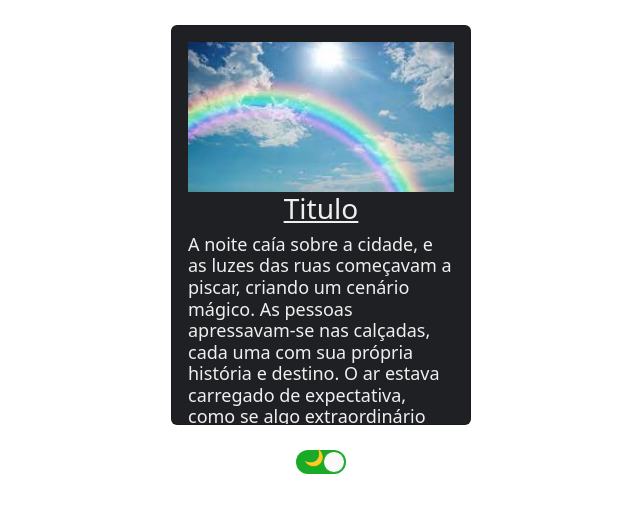
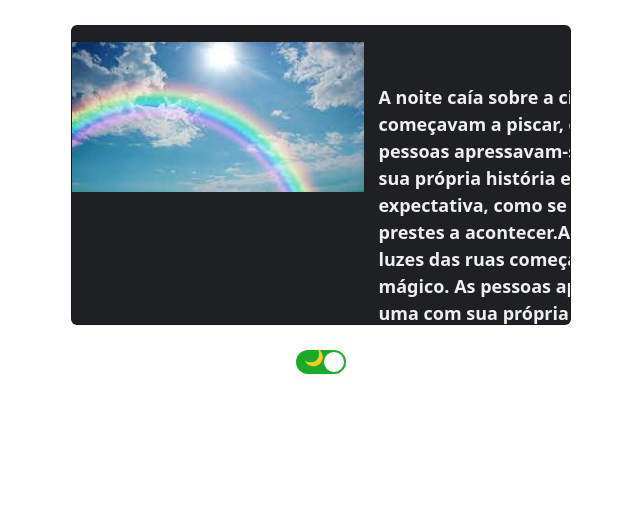
Before and after one commit to Kirnic21/vcard-template, a React (Vite) app: page / in a window 768 px wide. Shown: the top 512 px of the page, without its empty margins (63-703 px from the left). Built offline with nearby package versions, Linux system fonts and the light colour scheme.

Commit message:
added media query

```diff
--- a/src/Frente.jsx
+++ b/src/Frente.jsx
@@ -7,10 +7,10 @@ const Frente = () => {
       <img className="imagem" src={ss}></img>
       <div className='texto'>
       <h2 className="titulo">Titulo</h2>
-      <h3 className='descricao'>
+      <p className='descricao'>
       A noite caía sobre a cidade, e as luzes das ruas começavam a piscar, criando um cenário mágico. As pessoas apressavam-se nas calçadas, cada uma com sua própria história e destino. O ar estava carregado de expectativa, como se algo extraordinário estivesse prestes a acontecer.A noite caía sobre a cidade, e as luzes das ruas começavam a piscar, criando um cenário mágico. As pessoas apressavam-se nas calçadas, cada uma com sua própria história e destino. O ar estava carregado de expectativa, como se algo extraordinário estivesse prestes a acontecer.A noite caía sobre a cidade, e as luzes das ruas começavam a piscar, criando um cenário mágico. As pessoas apressavam-se nas calçadas, cada uma com sua própria história e destino. O ar estava carregado de expectativa, como se algo extraordinário estivesse prestes a acontecer.A noite caía sobre a cidade, e as luzes das ruas começavam a piscar, criando um cenário mágico. As pessoas apressavam-se nas calçadas, cada uma com sua própria história e destino. O ar estava carregado de expectativa, como se algo extraordinário estivesse prestes a acontecer.
 
-</h3>
+</p>
 </div>
     </div>
   );
--- a/src/styles.scss
+++ b/src/styles.scss
@@ -77,7 +77,8 @@ body.dark {
       left: 0;
       width: 100%;
       height: 100%;
-      overflow: auto;
+      overflow-y:scroll ;
+      overflow-x: scroll;
 
       &.front {
         transform: rotateY(0);
@@ -103,8 +104,27 @@ body.dark {
   }
 }
 @media (min-width: 501px) and (max-width: 1000px){
- .flip-card-outer{
+  .flip-card-outer {
+    width: 500px;
+    max-width: 500px;
+    height: 300px;
+    margin: 25px 0;
+
+
+}
+
+.frente{
   display: flex;
-  flex-direction: row-reverse;
- }
+  flex-direction: row;
+  gap:15px;
 }
+.imagem{
+  max-height: fit-content;
+}
+.descricao{
+  display: flex;
+  flex-wrap: wrap;
+  width: 500px;
+}
+
+}
```
